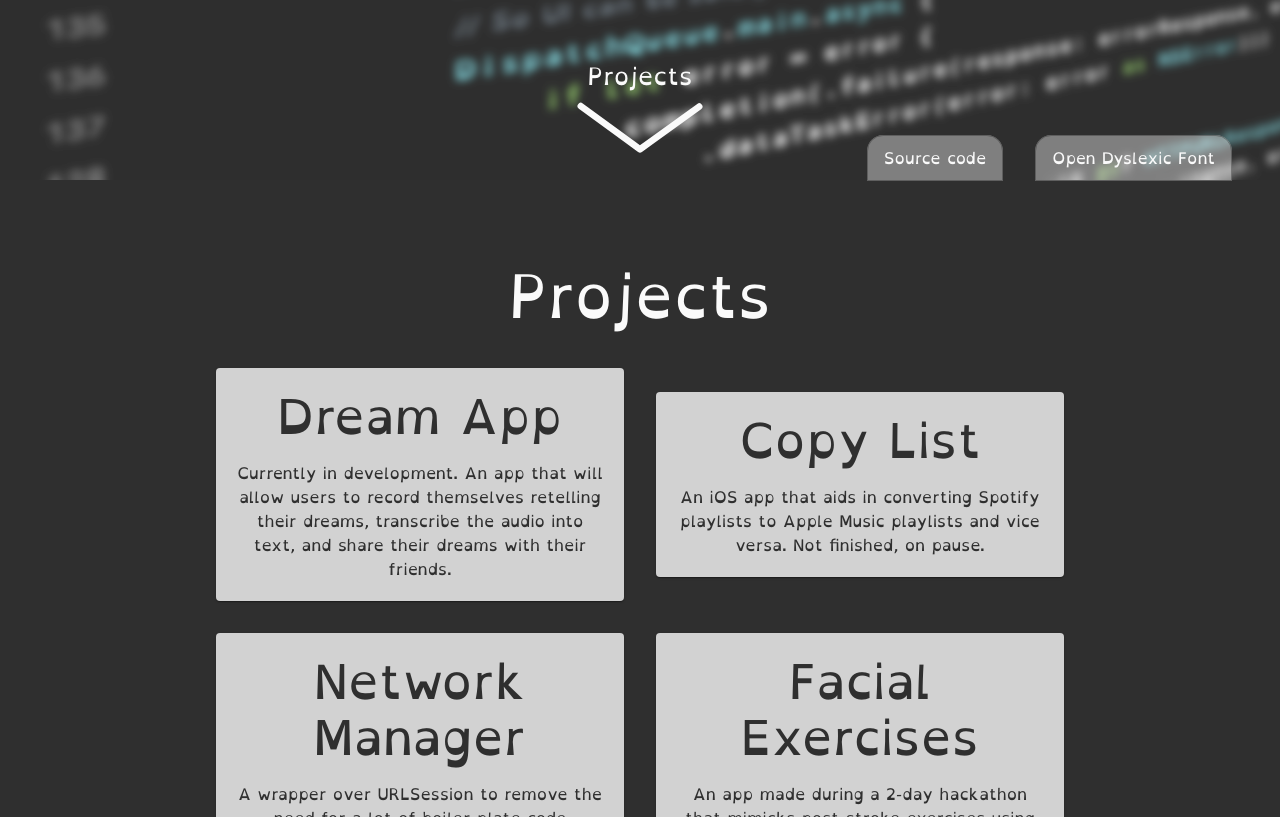
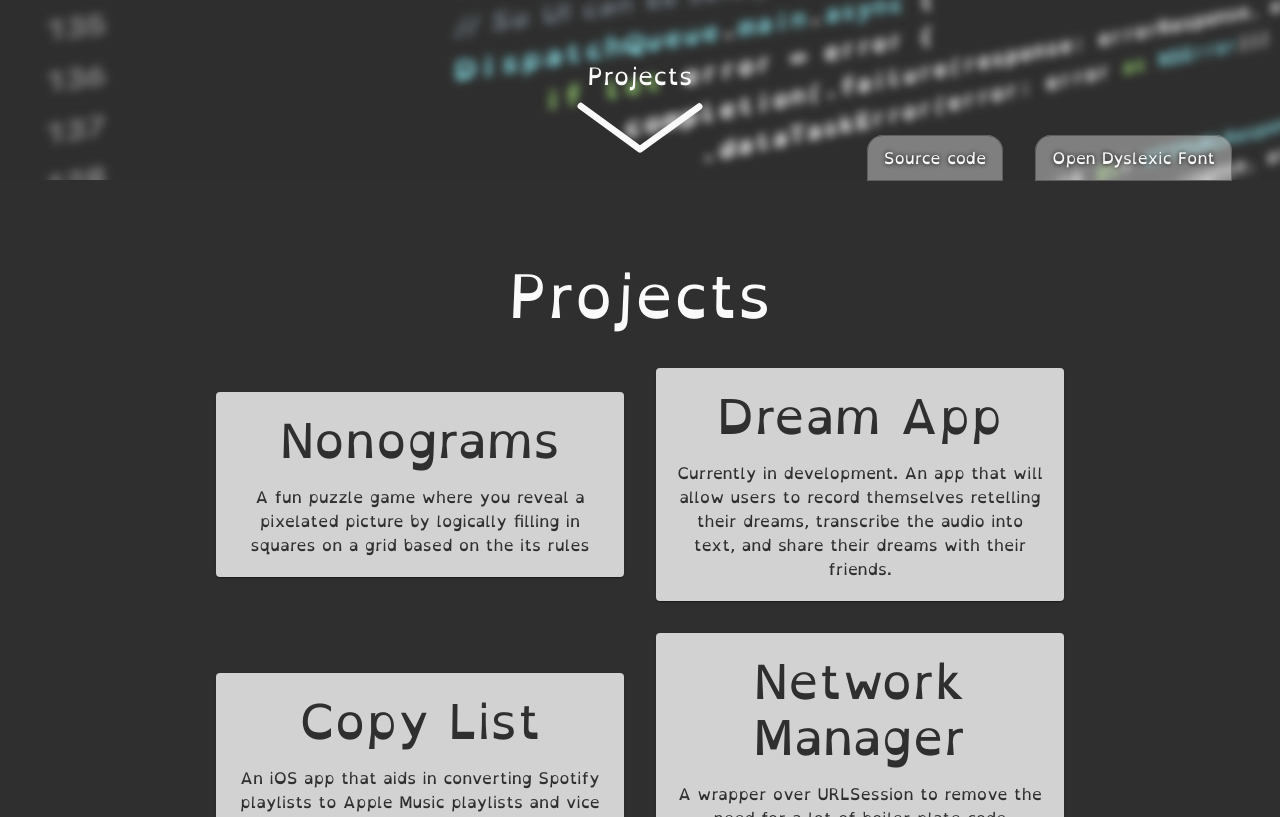
Before and after one commit to samanthagatt/portfolio, a React (Create React App) app: page / in a window 1280 px wide. Shown: the part 620-1437 px from the top of the page. Built offline with nearby package versions, Linux system fonts and the light colour scheme.

Commit message:
Adds Nonograms project

```diff
--- a/src/components/FixedLinks/FixedLinks.css
+++ b/src/components/FixedLinks/FixedLinks.css
@@ -12,4 +12,5 @@
   margin: 1em;
   border-radius: 1em 1em 0 0;
   border: 1px solid rgba(47, 47, 47, 0.4);
+  text-shadow: 0 0 5px black;
 }
--- a/src/data.js
+++ b/src/data.js
@@ -31,6 +31,11 @@ export const aboutLInks = [
 
 export const projects = [
   [
+    "Nonograms",
+    "A fun puzzle game where you reveal a pixelated picture by logically filling in squares on a grid based on the its rules",
+    "https://github.com/samanthagatt/Nonograms"
+  ],
+  [
     "Dream App",
     "Currently in development. An app that will allow users to record themselves retelling their dreams, transcribe the audio into text, and share their dreams with their friends.",
     "https://github.com/samanthagatt/Dream-App-iOS"
```
